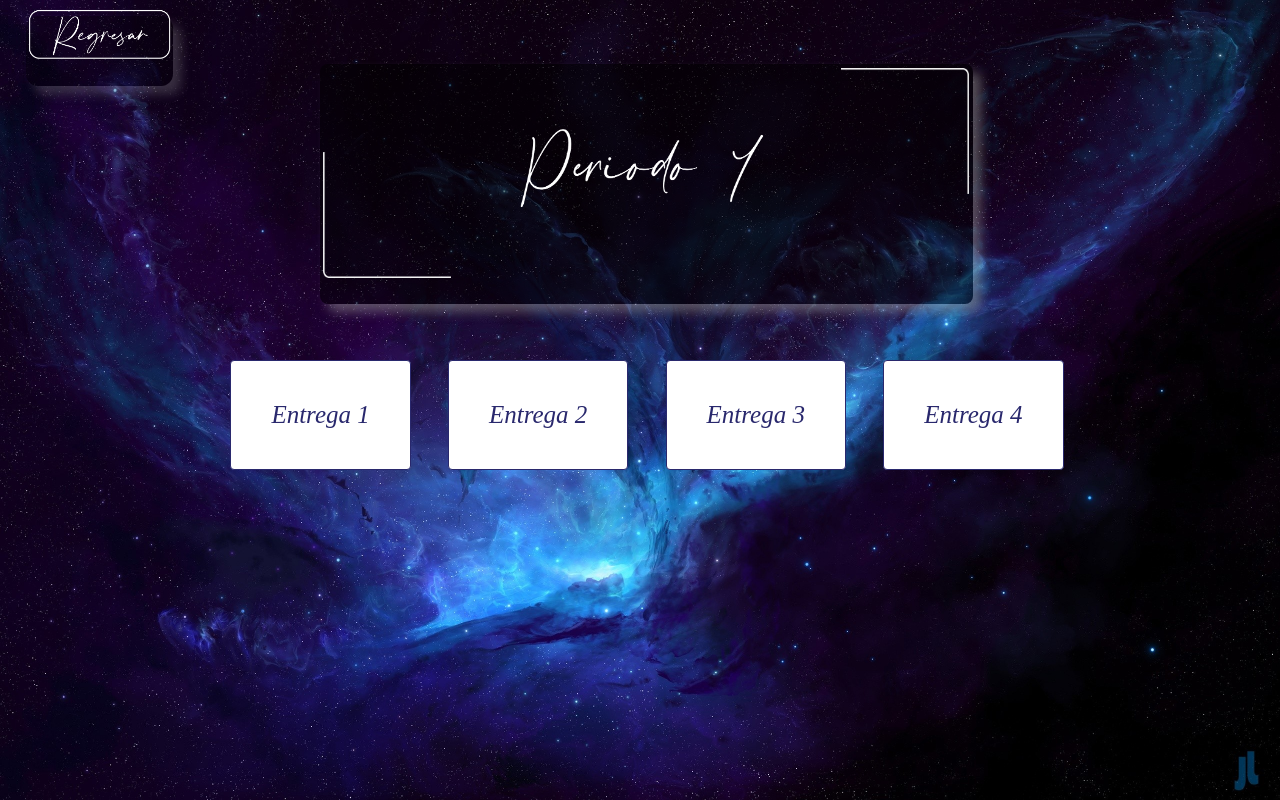
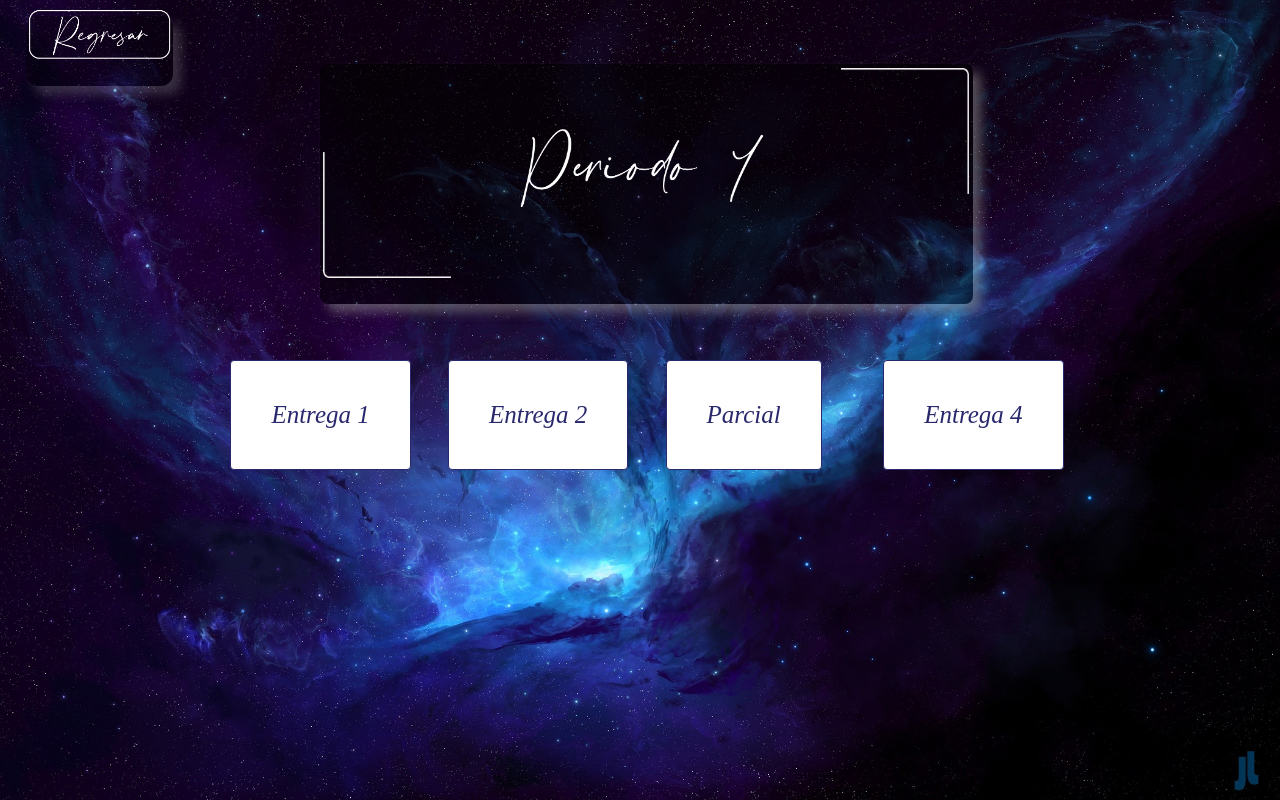
Before and after one commit to SimonR1109/Periodo-1, a plain HTML site: page index.html in a window 1280 px wide. Drawn offline with Linux system fonts and the light colour scheme.

Commit message:
Update index.html

```diff
--- a/index.html
+++ b/index.html
@@ -32,7 +32,7 @@
   	<div>
   		<a href="https://simonr1109.github.io/Entrega1P1/" class="Entrega1">Entrega 1</a>
   		<a href="" class="Entrega2" onclick="p1()">Entrega 2</a>
-  		<a href="" class="Entrega3" onclick="p1()">Entrega 3</a>
+  		<a href="https://drive.google.com/file/d/1R4hOecqtTgvioASamBAmlG5IbxD_cm-V/view?usp=sharing" class="Entrega3">Parcial</a>
   		<a href="" class="Entrega4" onclick="p1()">Entrega 4</a>
   	</div>
 
```
